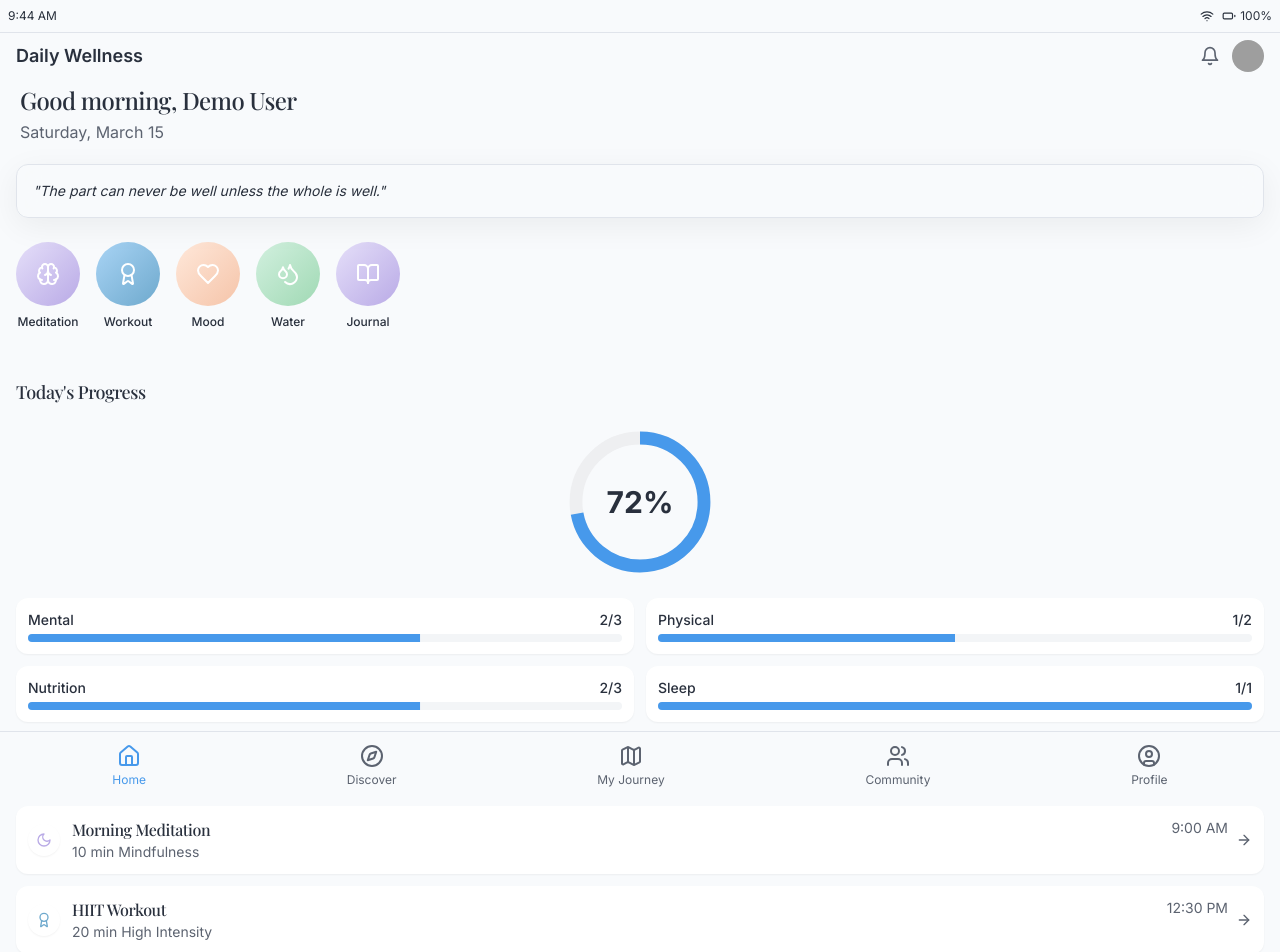
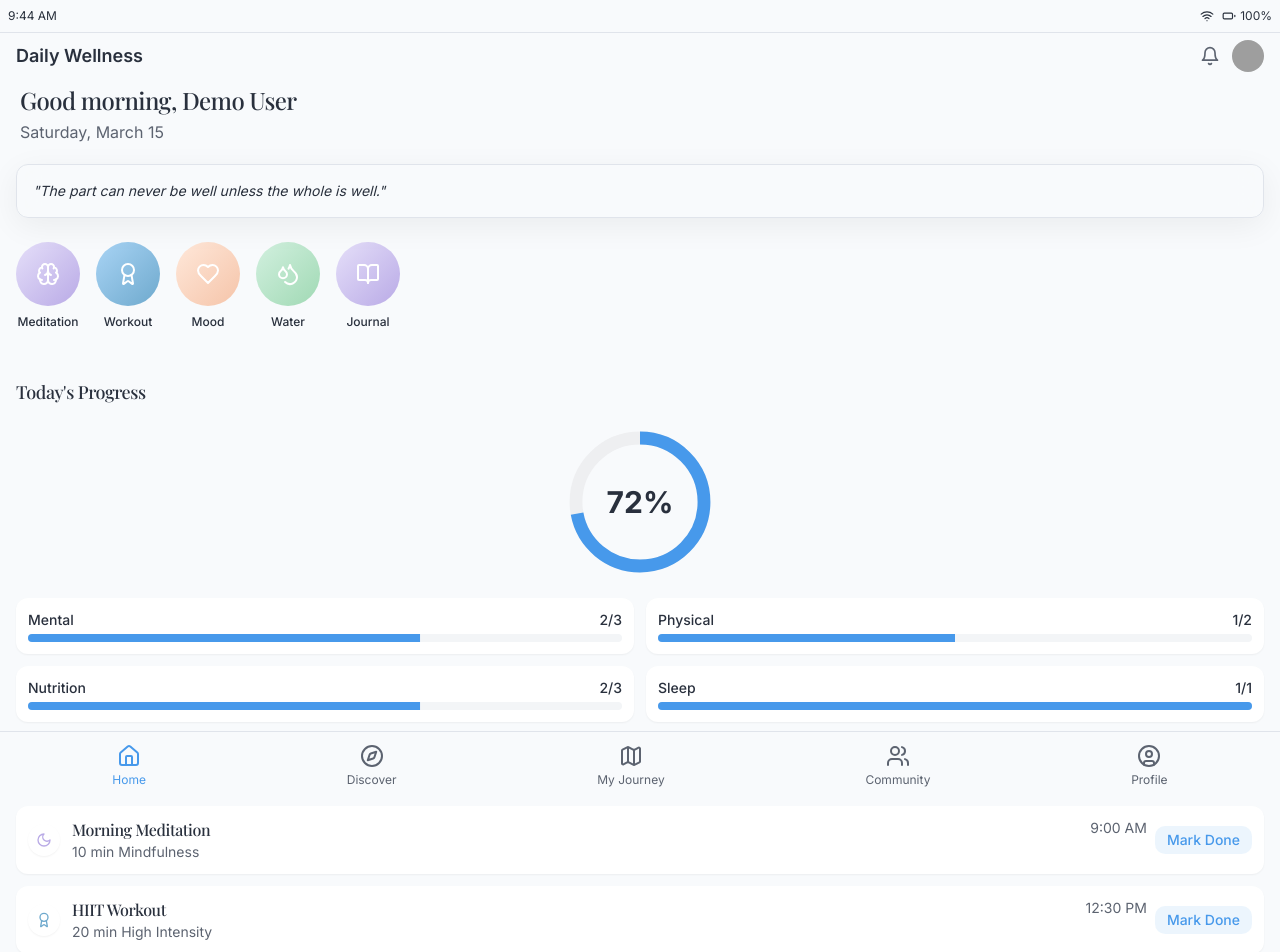
Before and after one commit to sunnystar-ai/elevate-wellness-journey, a React (Vite) app: page / in a window 1280 px wide. Shown: the top 952 px of the page. Built offline with nearby package versions, Linux system fonts and the light colour scheme; grey boxes are pictures that could not be loaded.

Commit message:
Implement activity completion
- Implement functionality to mark activities as complete in the Today's Plan section.
- Remove the "Lunchtime walk" activity from the daily plan.

```diff
--- a/src/components/home/DailyTimeline.tsx
+++ b/src/components/home/DailyTimeline.tsx
@@ -1,9 +1,10 @@
-
+import { useState } from 'react';
 import { useNavigate } from 'react-router-dom';
-import { ArrowRight as ArrowRightIcon, Moon as MoonIcon, Award as AwardIcon, BookOpen as BookOpenIcon } from 'lucide-react';
+import { ArrowRight as ArrowRightIcon, Moon as MoonIcon, Award as AwardIcon, BookOpen as BookOpenIcon, Check as CheckIcon } from 'lucide-react';
 
 const DailyTimeline = () => {
   const navigate = useNavigate();
+  const [completedActivities, setCompletedActivities] = useState<Record<string, boolean>>({});
 
   const timelineItems = [
     {
@@ -36,13 +37,29 @@ const DailyTimeline = () => {
     }
   ];
 
+  // Filter out "Lunchtime walk" - since it's not in the list, we'll keep the full list
+
+  const handleItemClick = (item: typeof timelineItems[0], event: React.MouseEvent) => {
+    if (event.target instanceof HTMLButtonElement) {
+      // If the button was clicked, toggle completion
+      event.stopPropagation();
+      setCompletedActivities(prev => ({
+        ...prev,
+        [item.title]: !prev[item.title]
+      }));
+    } else {
+      // Otherwise navigate to the page
+      navigate(item.to);
+    }
+  };
+
   return (
     <div className="space-y-3">
       {timelineItems.map((item, index) => (
         <div
           key={item.title}
           className="flex items-center p-3 rounded-lg bg-white shadow-sm cursor-pointer hover:shadow-md transition-all duration-300"
-          onClick={() => navigate(item.to)}
+          onClick={(e) => handleItemClick(item, e)}
           style={{
             animationDelay: `${index * 100}ms`,
             animation: 'fade-in 0.5s ease-out backwards'
@@ -58,7 +75,22 @@ const DailyTimeline = () => {
             </div>
             <p className="text-sm text-muted-foreground">{item.description}</p>
           </div>
-          <ArrowRightIcon className="h-4 w-4 text-muted-foreground" />
+          {completedActivities[item.title] ? (
+            <button
+              className="flex items-center justify-center px-3 py-1 text-sm font-medium text-white bg-harmony-mint rounded-md"
+              onClick={(e) => e.stopPropagation()}
+            >
+              <CheckIcon className="h-4 w-4 mr-1" />
+              Done
+            </button>
+          ) : (
+            <button
+              className="flex items-center justify-center px-3 py-1 text-sm font-medium text-primary bg-primary/10 rounded-md"
+              onClick={(e) => e.stopPropagation()}
+            >
+              Mark Done
+            </button>
+          )}
         </div>
       ))}
     </div>
```
